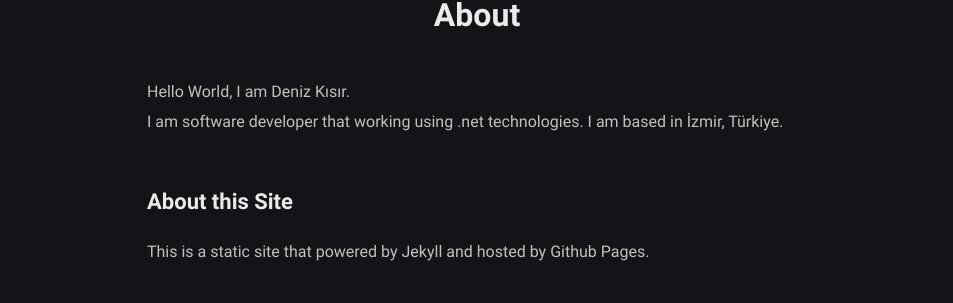
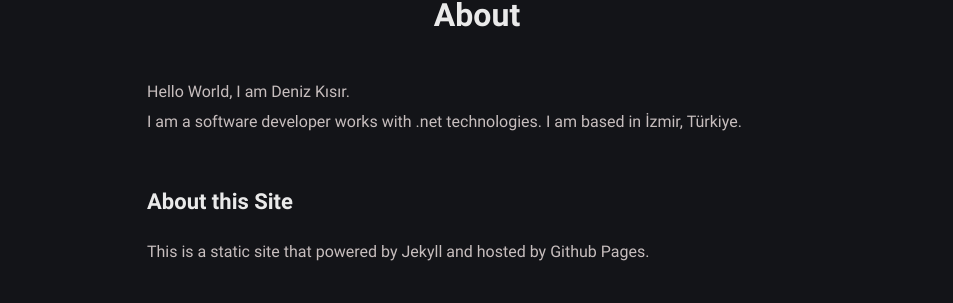
Before and after one commit to denizkisir/denizkisir.github.io, a Jekyll site: the page built from about.md, in a window 1280 px wide. Shown: the part 119-422 px from the top of the page, without its empty margins (163-1116 px from the left). Built offline with Jekyll 4.4.1, drawn with Linux system fonts in a browser that asks for light colours.

Commit message:
Update about.md

```diff
--- a/about.md
+++ b/about.md
@@ -7,7 +7,7 @@ comments: false
 
 Hello World, I am Deniz Kısır.
 <br />
-I am software developer that working using .net technologies. I am based in İzmir, Türkiye.
+I am a software developer works with .net technologies. I am based in İzmir, Türkiye.
 
 ## About this Site
 
```
